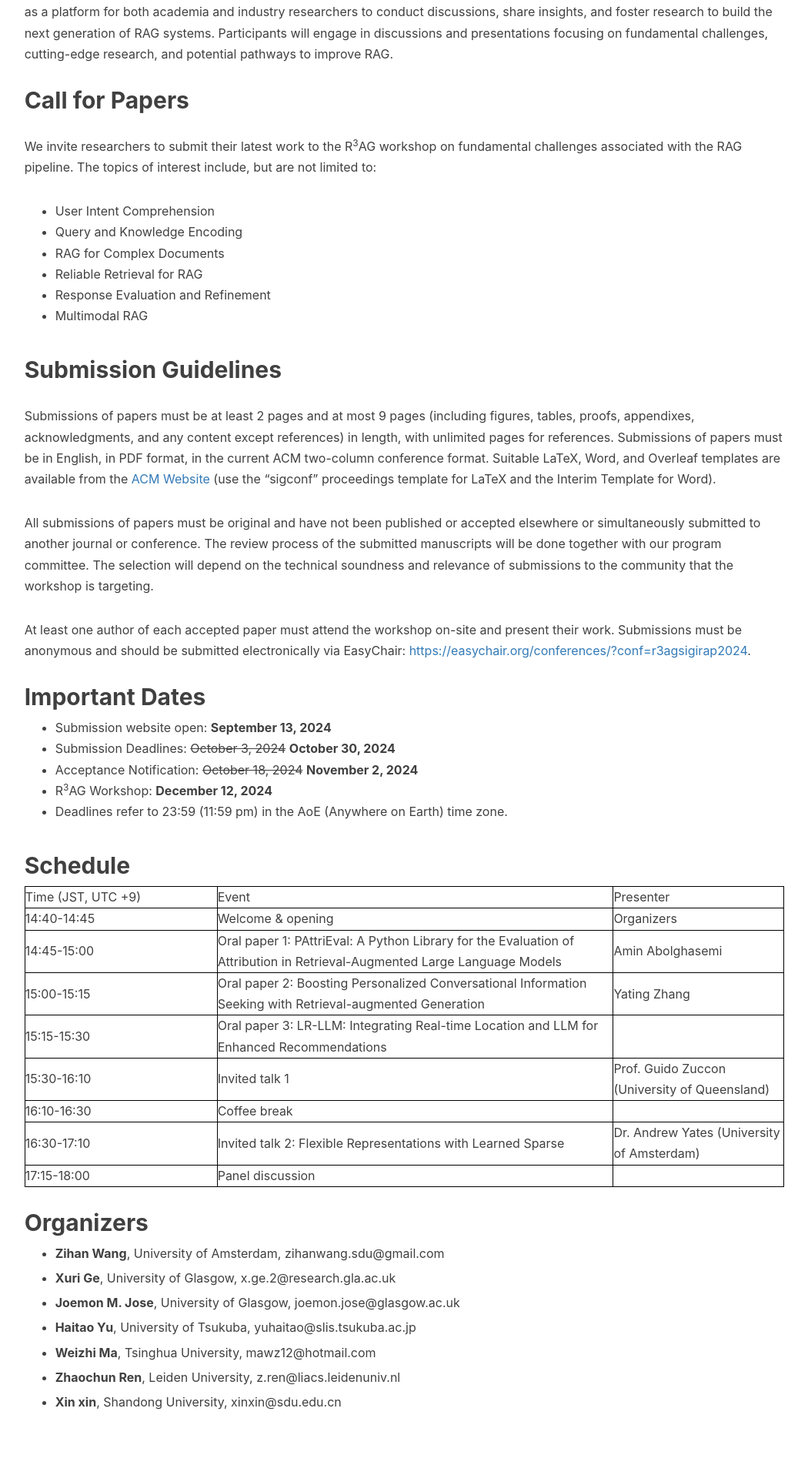
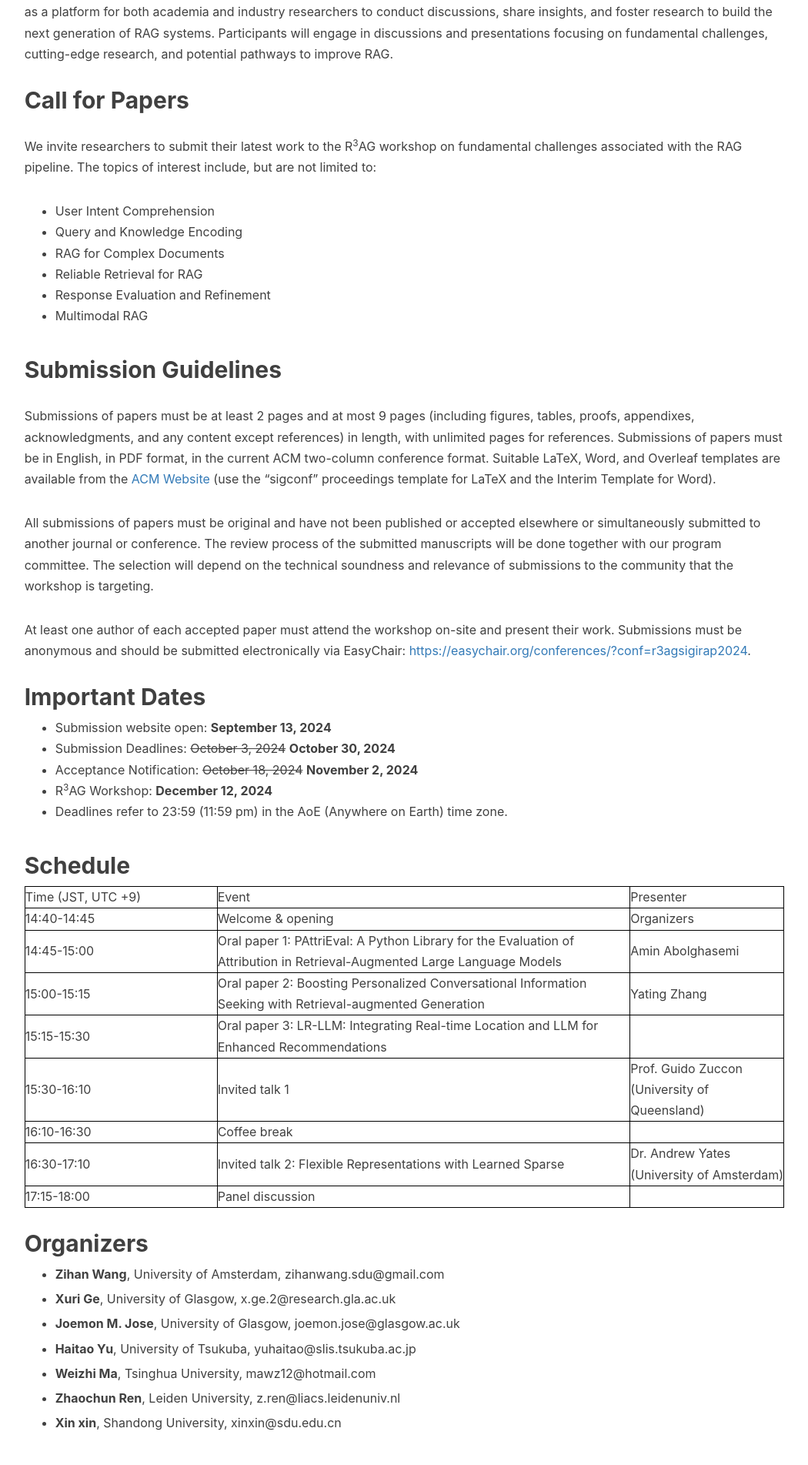
Before and after one commit to R3AG-SIGIR-AP/R3AG-SIGIR-AP.github.io, a Jekyll site: the page built from index.md, in a window 1280 px wide. Shown: the part 773-2676 px from the top of the page at 77% size, without its empty margins (90-1140 px from the left). Built offline with Jekyll 4.4.1, drawn with Linux system fonts in a browser that asks for light colours; nearby versions of some CDN libraries; our own code applies the rules of GitHub Pages for plain Markdown files; before the commit the page ends 2649 px from its top, so only the background shows below that.

Commit message:
Update index.md

```diff
--- a/index.md
+++ b/index.md
@@ -39,7 +39,7 @@ At least one author of each accepted paper must attend the workshop on-site and
     <tr>
         <td width="250">Time (JST, UTC +9)</td>
         <td>Event</td>
-        <td>Presenter</td>
+        <td width="200">Presenter</td>
     </tr>
     <tr>
         <td>14:40-14:45</td>
```
